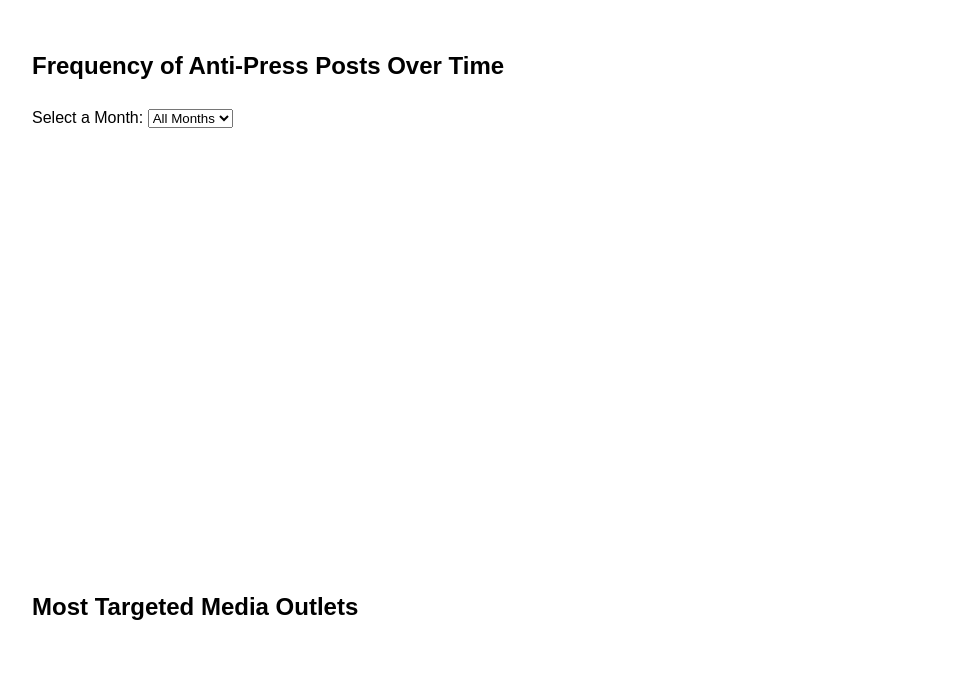
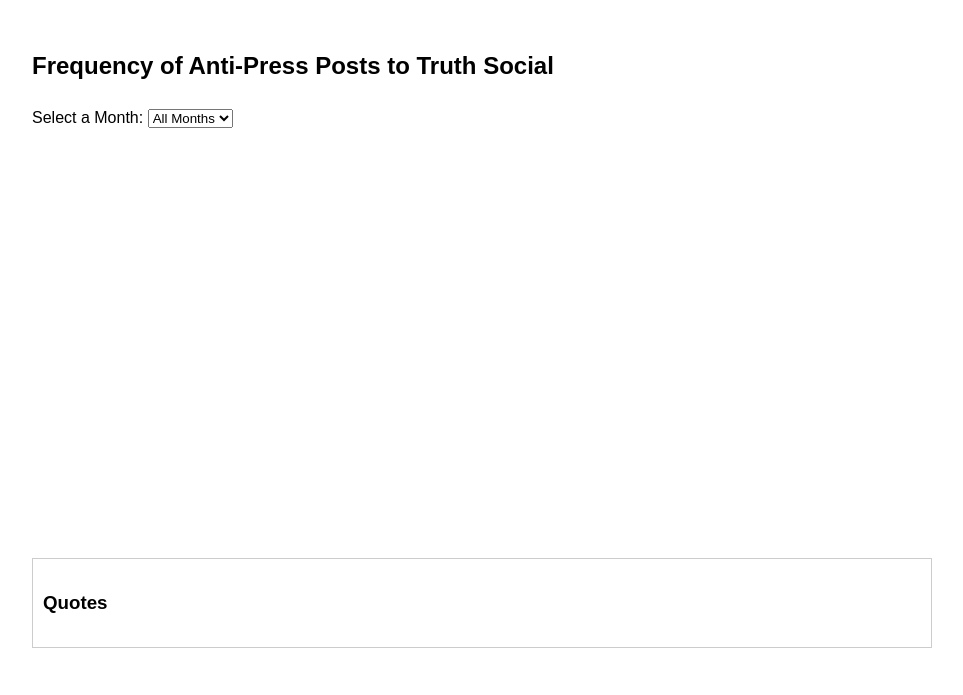
Before and after one commit to nianorris/anti-press-statements, a plain HTML site: page index.html in a window 1280 px wide. Shown: the part 123-818 px from the top of the page, without its empty margins (158-1121 px from the left). Drawn offline with nearby package versions, Linux system fonts and the light colour scheme; no server answers.

Commit message:
added quotes container to index.html

```diff
--- a/index.html
+++ b/index.html
@@ -13,18 +13,23 @@
   </header>
 
   <section>
-    <h2>Frequency of Anti-Press Posts Over Time</h2>
+    <h2>Frequency of Anti-Press Posts to Truth Social</h2>
     <label for="monthSelect">Select a Month: </label>
     <select id="monthSelect">
       <option value="all">All Months</option>
     </select>
     <canvas id="frequencyChart"></canvas>
+    <div id="quotesContainer" style="margin-top:20px; padding:10px; border:1px solid #ccc;">
+        <h3>Quotes</h3>
+        <ul id="quotesList"></ul>
+      </div>
   </section>
 
   <section>
     <h2>Most Targeted Media Outlets</h2>
     <canvas id="outletChart"></canvas>
   </section>
+
 
   <footer>
     <p>Dataset: Portfolio demonstration purposes</p>
```
